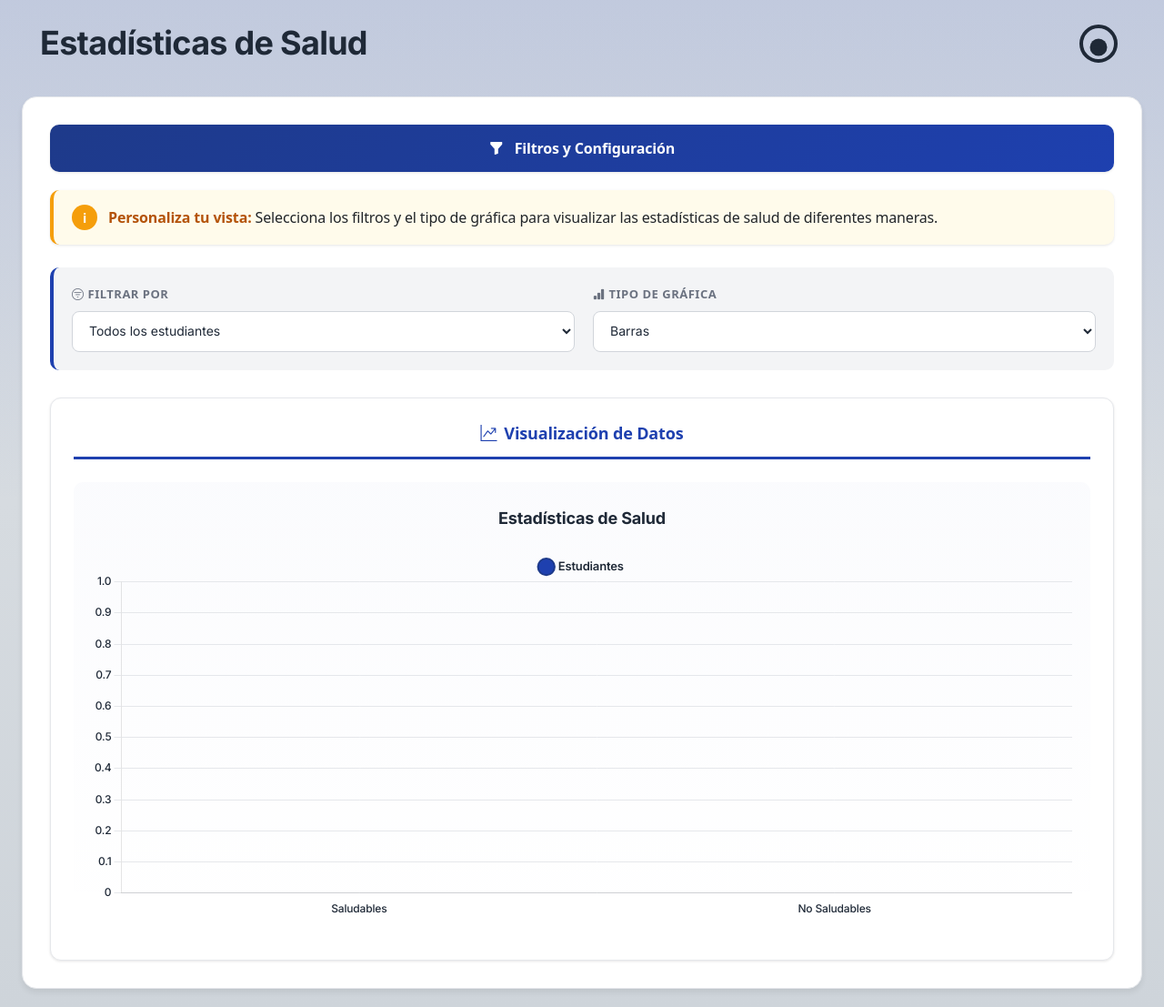
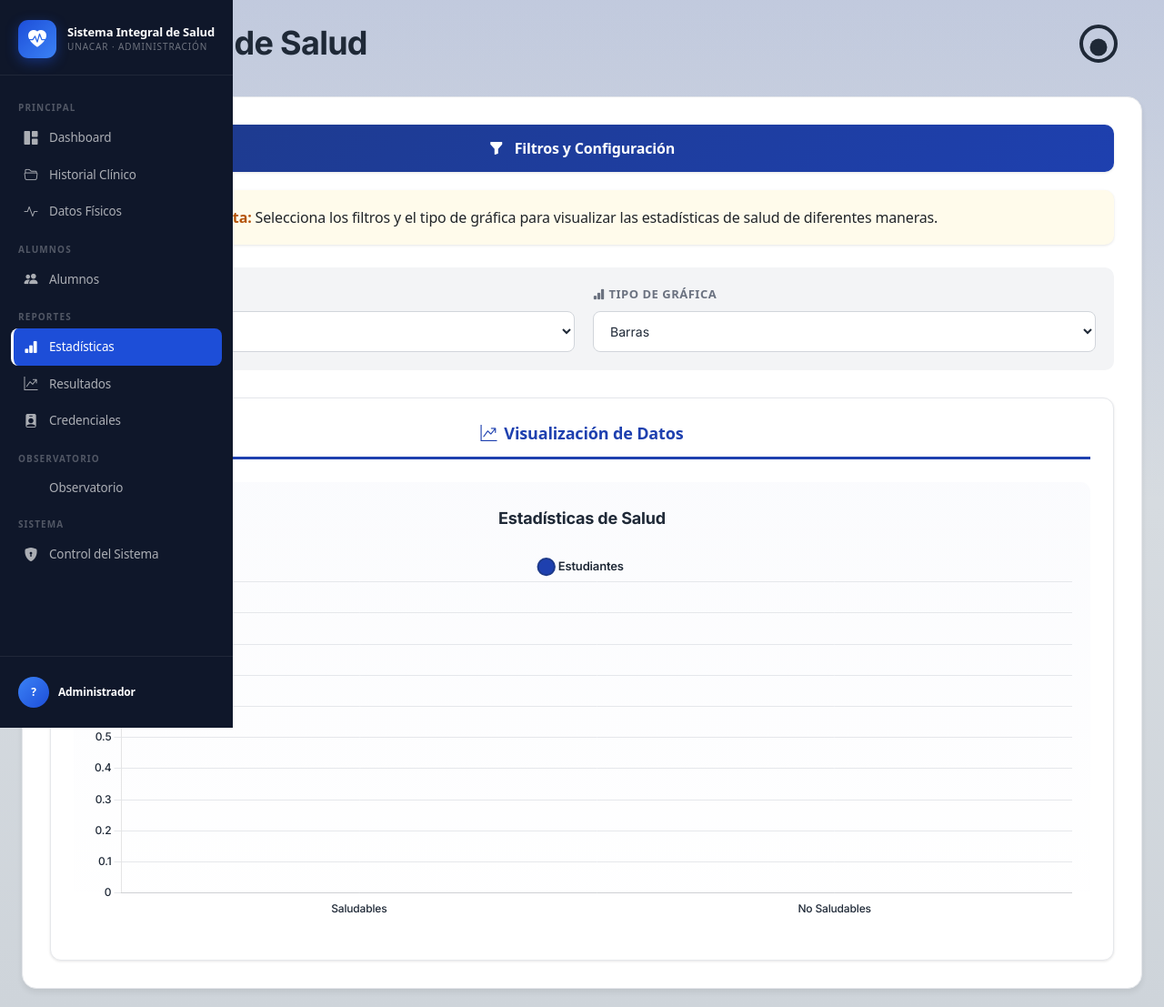
Before and after one commit to BrandoParedes1999/Sistema_Integral, a PHP site: page /estadisticas/estadisticas.html in a window 1280 px wide. Shown: the whole page at 91% size. Run offline with PHP 8.4, Linux system fonts and the light colour scheme; data that the repository does not hold is empty.

Commit message:
feat: agregar sidebar compartido a todas las páginas admin
- Crea includes/admin-sidebar.php con HTML del sidebar (nav, links, footer con sesión)
- Crea js/admin-layout.js que inyecta el sidebar vía fetch, aplica layout y marca link activo
- Modifica admin/panel_control.php para incluir menu.css, Inter font y el sidebar PHP directo
- Agrega menu.css e Inter font a las 6 páginas HTML de administración
- Agrega <script src="../js/admin-layout.js"> antes de </body> en cada página HTML

https://claude.ai/code/session_01ASPYZB93fudrLmYu8agTxo

```diff
--- a/admin/panel_control.php
+++ b/admin/panel_control.php
@@ -95,10 +95,14 @@ $result = $conn->query($sql);
 
     <!-- CSS personalizado -->
     <link rel="stylesheet" href="../css/panel_control.css">
+    <link rel="stylesheet" href="../css/menu.css" />
     <link rel="icon" type="image/x-icon" href="/ico/logo_pequeno.ico">
+    <link href="https://fonts.googleapis.com/css2?family=Inter:wght@400;500;600;700;800&display=swap" rel="stylesheet">
 </head>
 
 <body>
+<?php require_once '../includes/admin-sidebar.php'; ?>
+    <div id="main-wrapper">
     <div class="main-container">
         <!-- Header Section -->
         <div class="header-section">
@@ -418,6 +422,7 @@ $result = $conn->query($sql);
         console.log('📅 Última actualización:', now.toLocaleString('es-MX'));
         console.log('🔄 Auto-actualización: ' + (autoRefresh ? 'Activada (30s)' : 'Desactivada'));
     </script>
+    </div><!-- /#main-wrapper -->
 </body>
 
 </html>
--- a/credenciales/credencialesalumnos.html
+++ b/credenciales/credencialesalumnos.html
@@ -15,6 +15,7 @@
 
     <!-- CSS personalizado -->
     <link rel="stylesheet" href="../css/coloreslistas.css">
+    <link rel="stylesheet" href="../css/menu.css" />
     <link rel="icon" type="image/x-icon" href="/ico/logo_pequeno.ico">
 
     <!-- Google Fonts -->
@@ -363,6 +364,7 @@
             window.open(url, '_blank');
         }
     </script>
+    <script src="../js/admin-layout.js"></script>
 </body>
 
 </html>
--- a/datos-fisicos/datos_fisicos.html
+++ b/datos-fisicos/datos_fisicos.html
@@ -11,6 +11,8 @@
     <link href="https://cdn.jsdelivr.net/npm/bootstrap@5.3.2/dist/css/bootstrap.min.css" rel="stylesheet"
         integrity="sha384-T3c6CoIi6uLrA9TneNEoa7RxnatzjcDSCmG1MXxSR1GAsXEV/Dwwykc2MPK8M2HN" crossorigin="anonymous" />
     <link rel="stylesheet" href="../css/datos_fisicos.css">
+    <link rel="stylesheet" href="../css/menu.css" />
+    <link href="https://fonts.googleapis.com/css2?family=Inter:wght@400;500;600;700;800&display=swap" rel="stylesheet" />
     <link rel="icon" type="image/x-icon" href="/ico/logo_pequeno.ico">
 
     <link rel="stylesheet" href="https://cdn.jsdelivr.net/npm/bootstrap-icons@1.11.0/font/bootstrap-icons.css">
@@ -1083,6 +1085,7 @@
             </div>
         </div>
     </div>
+    <script src="../js/admin-layout.js"></script>
 </body>
 
 </html>
--- a/estadisticas/estadisticas.html
+++ b/estadisticas/estadisticas.html
@@ -4,7 +4,8 @@
     <meta charset="UTF-8">
     <meta name="viewport" content="width=device-width, initial-scale=1.0">
     <title>Estadísticas de Salud</title>
-    <link href="https://fonts.googleapis.com/css2?family=Inter:wght@400;500;600;700&display=swap" rel="stylesheet">
+    <link href="https://fonts.googleapis.com/css2?family=Inter:wght@400;500;600;700;800&display=swap" rel="stylesheet" />
+    <link rel="stylesheet" href="../css/menu.css" />
     <script src="https://cdn.jsdelivr.net/npm/chart.js"></script>
     <link rel="stylesheet" href="../css/estadisticas.css">
 
@@ -267,5 +268,6 @@
         // Cargar gráfica inicial
         window.onload = updateChart;
     </script>
+    <script src="../js/admin-layout.js"></script>
 </body>
 </html>
--- a/gestion-alumnos/ListadoAlumnos.html
+++ b/gestion-alumnos/ListadoAlumnos.html
@@ -14,6 +14,7 @@
 
     <!-- CSS personalizado -->
     <link rel="stylesheet" href="../css/coloreslistas.css">
+    <link rel="stylesheet" href="../css/menu.css" />
     <link rel="icon" type="image/x-icon" href="/ico/logo_pequeno.ico">
 
     <!-- Google Fonts -->
@@ -358,5 +359,6 @@
             cargarAlumnos();
         });
     </script>
+    <script src="../js/admin-layout.js"></script>
 </body>
 </html>
--- a/historial/historial_clinico.html
+++ b/historial/historial_clinico.html
@@ -11,6 +11,8 @@
     <link href="https://cdn.jsdelivr.net/npm/bootstrap@5.3.2/dist/css/bootstrap.min.css" rel="stylesheet"
         integrity="sha384-T3c6CoIi6uLrA9TneNEoa7RxnatzjcDSCmG1MXxSR1GAsXEV/Dwwykc2MPK8M2HN" crossorigin="anonymous" />
     <link rel="stylesheet" href="../css/historial_clinico.css">
+    <link rel="stylesheet" href="../css/menu.css" />
+    <link href="https://fonts.googleapis.com/css2?family=Inter:wght@400;500;600;700;800&display=swap" rel="stylesheet" />
     <link href="https://fonts.googleapis.com/css2?family=Inria+Sans:wght@300;400;700&display=swap" rel="stylesheet">
     <link rel="icon" type="image/x-icon" href="/ico/logo_pequeno.ico">
     <script src="https://cdn.jsdelivr.net/npm/sweetalert2@11"></script>
@@ -617,6 +619,7 @@
     </script>
 
 
+    <script src="../js/admin-layout.js"></script>
 </body>
 
 </html>
--- /dev/null
+++ b/includes/admin-sidebar.php
@@ -0,0 +1,75 @@
+<?php
+if (session_status() === PHP_SESSION_NONE) {
+    session_start();
+}
+
+require_once __DIR__ . '/../config/config.php';
+
+$nombre_admi = isset($_SESSION['nombre_admi']) ? $_SESSION['nombre_admi'] : '';
+$rol         = isset($_SESSION['rol'])         ? $_SESSION['rol']         : '';
+
+$partes    = explode(' ', trim($nombre_admi));
+$iniciales = strtoupper(
+    substr($partes[0], 0, 1) . (isset($partes[1]) ? substr($partes[1], 0, 1) : '')
+);
+?>
+<nav id="sidebar">
+  <div class="sb-brand">
+    <div class="sb-brand-icon">
+      <i class="bi bi-heart-pulse-fill text-white fs-5"></i>
+    </div>
+    <div class="sb-brand-text">
+      <div class="b-name">Sistema Integral de Salud</div>
+      <div class="b-sub">UNACAR &middot; Administración</div>
+    </div>
+  </div>
+
+  <div class="sb-nav">
+    <div class="sb-section">Principal</div>
+    <a href="../admin/menu.php" class="sb-link">
+      <i class="bi bi-grid-1x2-fill"></i> Dashboard
+    </a>
+    <a href="../historial/historial_clinico.html" class="sb-link">
+      <i class="bi bi-folder2-open"></i> Historial Clínico
+    </a>
+    <a href="../datos-fisicos/datos_fisicos.html" class="sb-link">
+      <i class="bi bi-activity"></i> Datos Físicos
+    </a>
+
+    <div class="sb-section">Alumnos</div>
+    <a href="../gestion-alumnos/ListadoAlumnos.html" class="sb-link">
+      <i class="bi bi-people-fill"></i> Alumnos
+    </a>
+
+    <div class="sb-section">Reportes</div>
+    <a href="../estadisticas/estadisticas.html" class="sb-link">
+      <i class="bi bi-bar-chart-fill"></i> Estadísticas
+    </a>
+    <a href="../reportes/resultadoalumnos.html" class="sb-link">
+      <i class="bi bi-graph-up-arrow"></i> Resultados
+    </a>
+    <a href="../credenciales/credencialesalumnos.html" class="sb-link">
+      <i class="bi bi-person-badge-fill"></i> Credenciales
+    </a>
+
+    <div class="sb-section">Observatorio</div>
+    <a href="../observatorio/observatorio.html" class="sb-link">
+      <i class="bi bi-telescope-fill"></i> Observatorio
+    </a>
+
+    <div class="sb-section">Sistema</div>
+    <a href="../admin/panel_control.php" class="sb-link">
+      <i class="bi bi-shield-lock-fill"></i> Control del Sistema
+    </a>
+  </div>
+
+  <div class="sb-footer">
+    <div class="sb-user-card">
+      <div class="sb-av"><?php echo htmlspecialchars($iniciales ?: '?'); ?></div>
+      <div>
+        <div class="sb-u-name"><?php echo htmlspecialchars($nombre_admi ?: 'Administrador'); ?></div>
+        <div class="sb-u-role"><?php echo htmlspecialchars($rol ?: ''); ?></div>
+      </div>
+    </div>
+  </div>
+</nav>
--- a/reportes/resultadoalumnos.html
+++ b/reportes/resultadoalumnos.html
@@ -14,6 +14,7 @@
 
     <!-- CSS personalizado -->
     <link rel="stylesheet" href="../css/coloreslistas.css">
+    <link rel="stylesheet" href="../css/menu.css" />
     <link rel="icon" type="image/x-icon" href="/ico/logo_pequeno.ico">
 
     <!-- Google Fonts -->
@@ -348,5 +349,6 @@
             cargarAlumnos();
         });
     </script>
+    <script src="../js/admin-layout.js"></script>
 </body>
 </html>
```
Also changed, not shown: js/admin-layout.js (added, +48 -0 lines).
